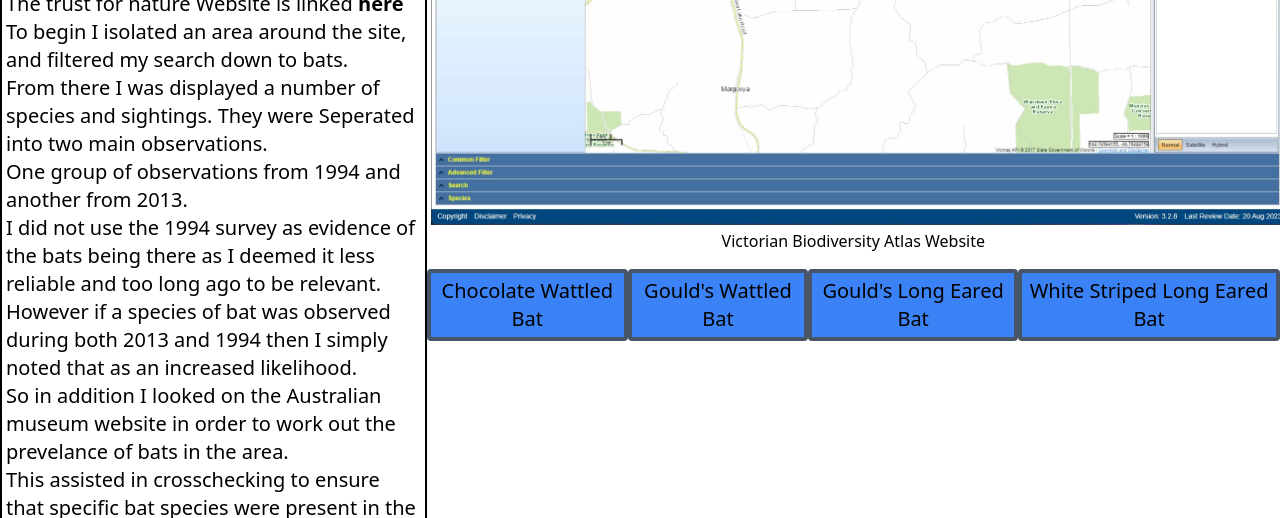
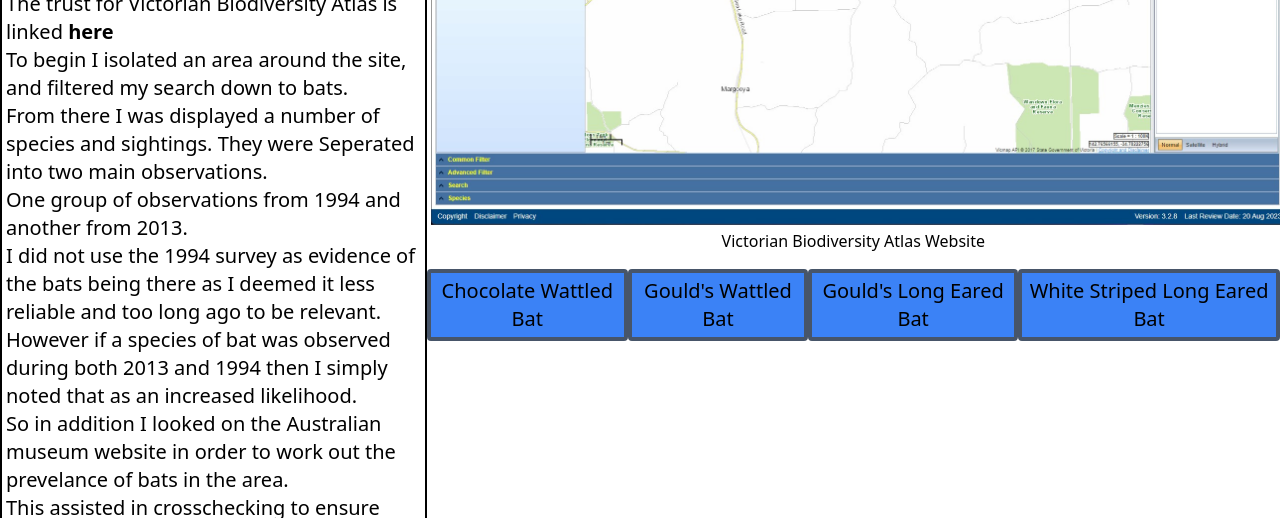
Before and after one commit to AussieGinger/aussieginger.github.io, a website: page bat-types.html in a window 1280 px wide. Shown: the part 582-1100 px from the top of the page. Drawn offline with Linux system fonts and the light colour scheme.

Commit message:
Error checking

```diff
--- a/bat-types.html
+++ b/bat-types.html
@@ -43,7 +43,7 @@
 
             <span class = "text-xl">
                 <h2 class = "text-3xl font-semibold text-center my-2 ">How I Researched</h2>
-                <p>The trust for nature Website is linked <a class = "font-semibold hover:font-normal" href = "https://vba.biodiversity.vic.gov.au/vba/#/">here</a></p>
+                <p>The trust for Victorian Biodiversity Atlas is linked <a class = "font-semibold hover:font-normal" href = "https://vba.biodiversity.vic.gov.au/vba/#/">here</a></p>
                 <p>
                     To begin I isolated an area around the site, and filtered my search down to bats. <br>
                     From there I was displayed a number of species and sightings. They were Seperated into two main observations. <br>
```
Also changed, not shown: index.html (+1 -1 lines).
